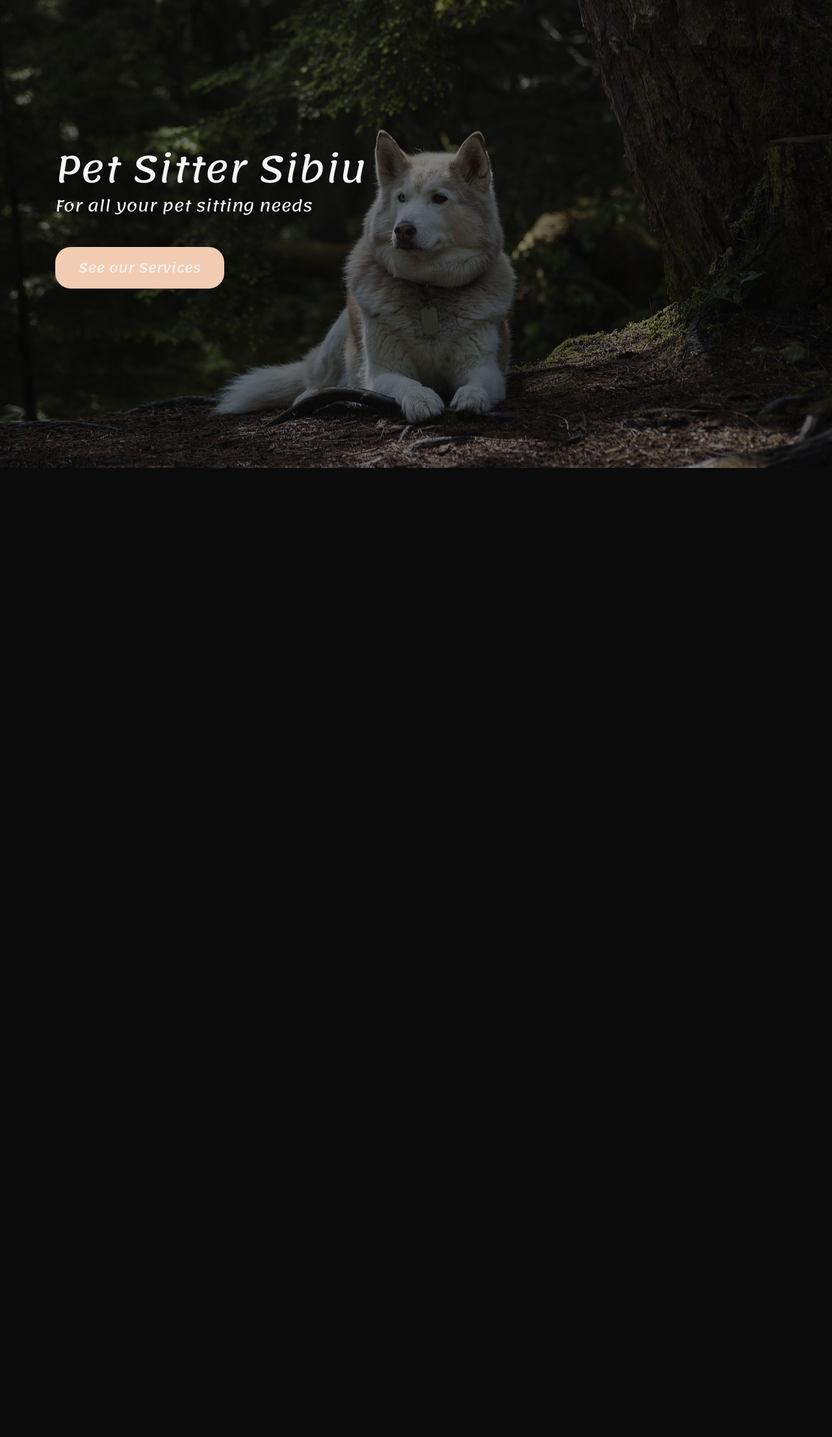
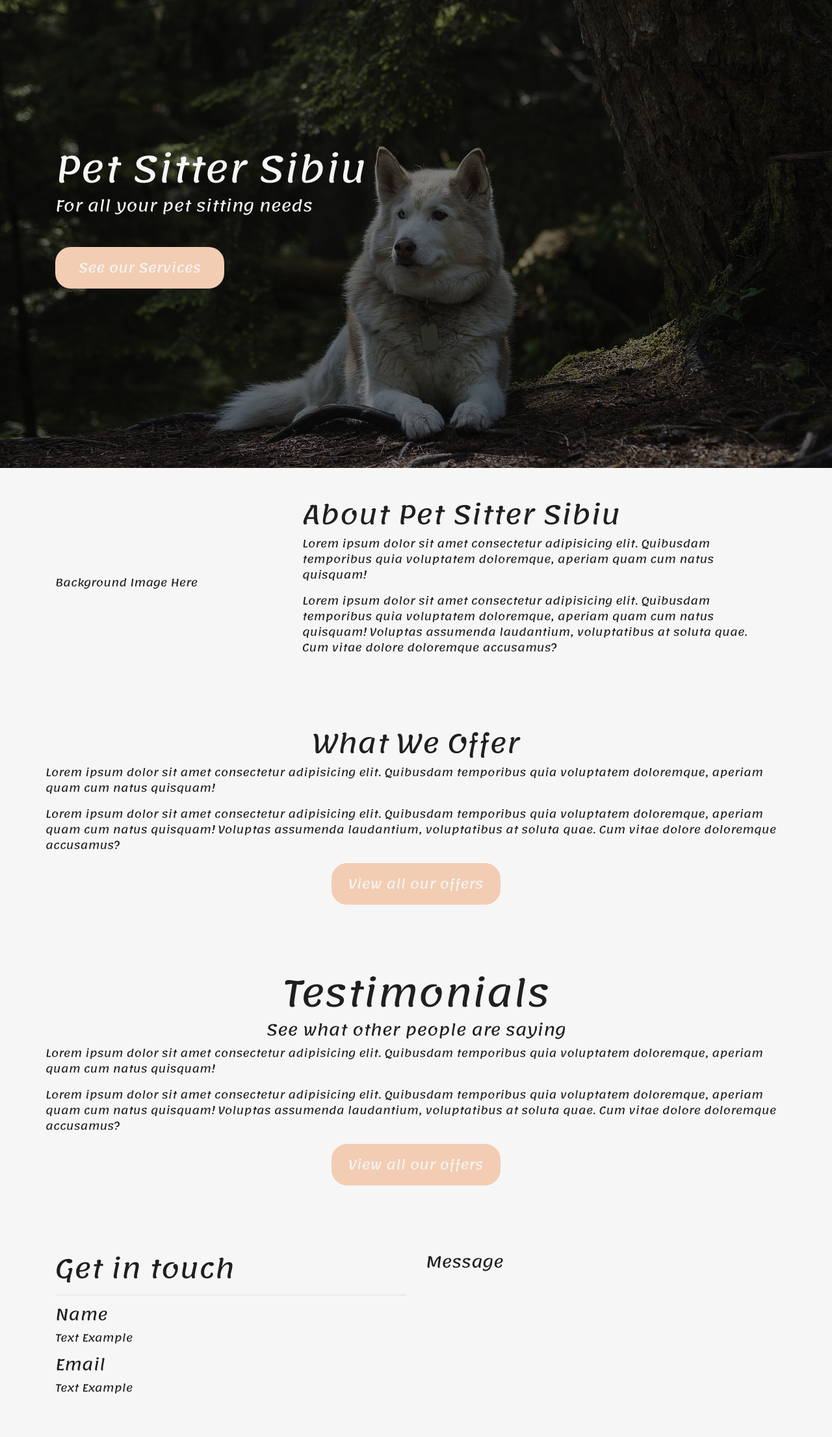
Before and after one commit to Magnusson95/pet-sitter-sibiu, a Django app: page / in a window 1280 px wide. Shown: the part 80-2291 px from the top of the page at 65% size. Before the commit the page ends 800 px from the top, so only its background shows below. Run offline with Django 3.2, Linux system fonts and the light colour scheme; some libraries are stand-ins or nearby versions.

Commit message:
index layout finalised

```diff
--- a/home/templates/home/index.html
+++ b/home/templates/home/index.html
@@ -10,6 +10,7 @@
 {% endblock %}
 
 {% block content %}
+  <!-- Call to Action -->
   <div class="h-100 w-100 shaded">
    <div class="container h-100">
       <div class="row h-100">
@@ -29,4 +30,72 @@
       </div>
     </div>
   </div>
+
+  <!-- About Pet Sitter Sibiu -->
+  <div class="w-100 cultured-background Eerie_Black py-5">
+   <div class="container">
+    <div class="row">
+      <div class="col-12 col-md-4 my-auto"> Background Image Here</div>
+      <div class="col-12 col-md-8 my-auto">
+        <h1>About Pet Sitter Sibiu</h1>
+        <p>Lorem ipsum dolor sit amet consectetur adipisicing elit. Quibusdam temporibus quia voluptatem doloremque, aperiam quam cum natus quisquam!</p>
+        <p>Lorem ipsum dolor sit amet consectetur adipisicing elit. Quibusdam temporibus quia voluptatem doloremque, aperiam quam cum natus quisquam! Voluptas assumenda laudantium, voluptatibus at soluta quae. Cum vitae dolore doloremque accusamus?</p>
+      </div>
+    </div>
+   </div>
+  </div>
+
+  <!-- Services Carousel -->
+  <div class="w-100 cultured-background Eerie_Black py-5">
+   <div class="container">
+    <div class="row">
+      <h1 class="mx-auto">What We Offer</h1>
+      <div class="my-auto">
+        <p>Lorem ipsum dolor sit amet consectetur adipisicing elit. Quibusdam temporibus quia voluptatem doloremque, aperiam quam cum natus quisquam!</p>
+        <p>Lorem ipsum dolor sit amet consectetur adipisicing elit. Quibusdam temporibus quia voluptatem doloremque, aperiam quam cum natus quisquam! Voluptas assumenda laudantium, voluptatibus at soluta quae. Cum vitae dolore doloremque accusamus?</p>
+      </div>
+      <h4 class="mx-auto">
+        <a href="" class="btn btn-lg rounded-25 py-3">View all our offers</a>
+      </h4>
+    </div>
+   </div>
+  </div>
+
+  <!-- Testimonials -->
+  <div class="w-100 cultured-background Eerie_Black py-5">
+   <div class="container">
+    <div class="row">
+      <h1 class="text-center display-4 col-12">Testimonials</h1>
+      <h4 class="text-center col-12">See what other people are saying</h4>
+      <div class="my-auto">
+        <p>Lorem ipsum dolor sit amet consectetur adipisicing elit. Quibusdam temporibus quia voluptatem doloremque, aperiam quam cum natus quisquam!</p>
+        <p>Lorem ipsum dolor sit amet consectetur adipisicing elit. Quibusdam temporibus quia voluptatem doloremque, aperiam quam cum natus quisquam! Voluptas assumenda laudantium, voluptatibus at soluta quae. Cum vitae dolore doloremque accusamus?</p>
+      </div>
+      <h4 class="mx-auto">
+        <a href="" class="btn btn-lg rounded-25 py-3">View all our offers</a>
+      </h4>
+    </div>
+   </div>
+  </div>
+
+  <!-- Contact Section -->
+  <div class="w-100 cultured-background Eerie_Black py-5">
+   <div class="container">
+    <div class="row">
+      <div class="col-12 col-md-6">
+        <h1>Get in touch</h1>
+        <hr>
+        <h4>Name</h4>
+        <p>Text Example</p>
+        <h4>Email</h4>
+        <p>Text Example</p>
+      </div>
+      <div class="col-12 col-md-6">
+        <h4>Message</h4>
+      </div>
+    </div>
+   </div>
+  </div>
+
+
 {% endblock %}
--- a/static/css/base.css
+++ b/static/css/base.css
@@ -37,6 +37,10 @@
 /* Background adjustments */
 .shaded {
   background: rgba(0, 0, 0, 0.5)
+}
+
+.cultured-background{
+  background: #F6F6F6;
 }
 
 /* General */
```
Also changed, not shown: media/Dog No Background 2.png (added).
